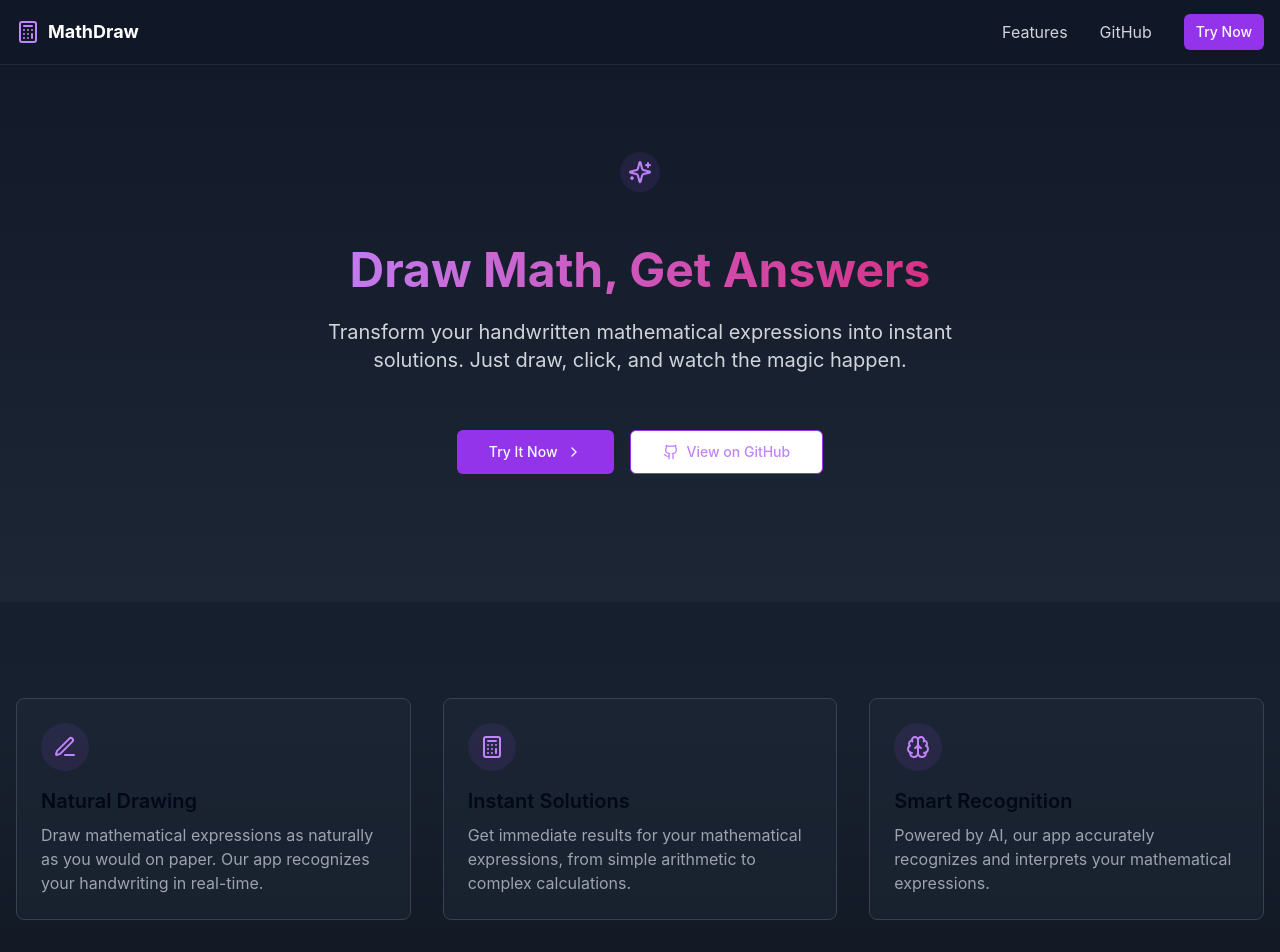
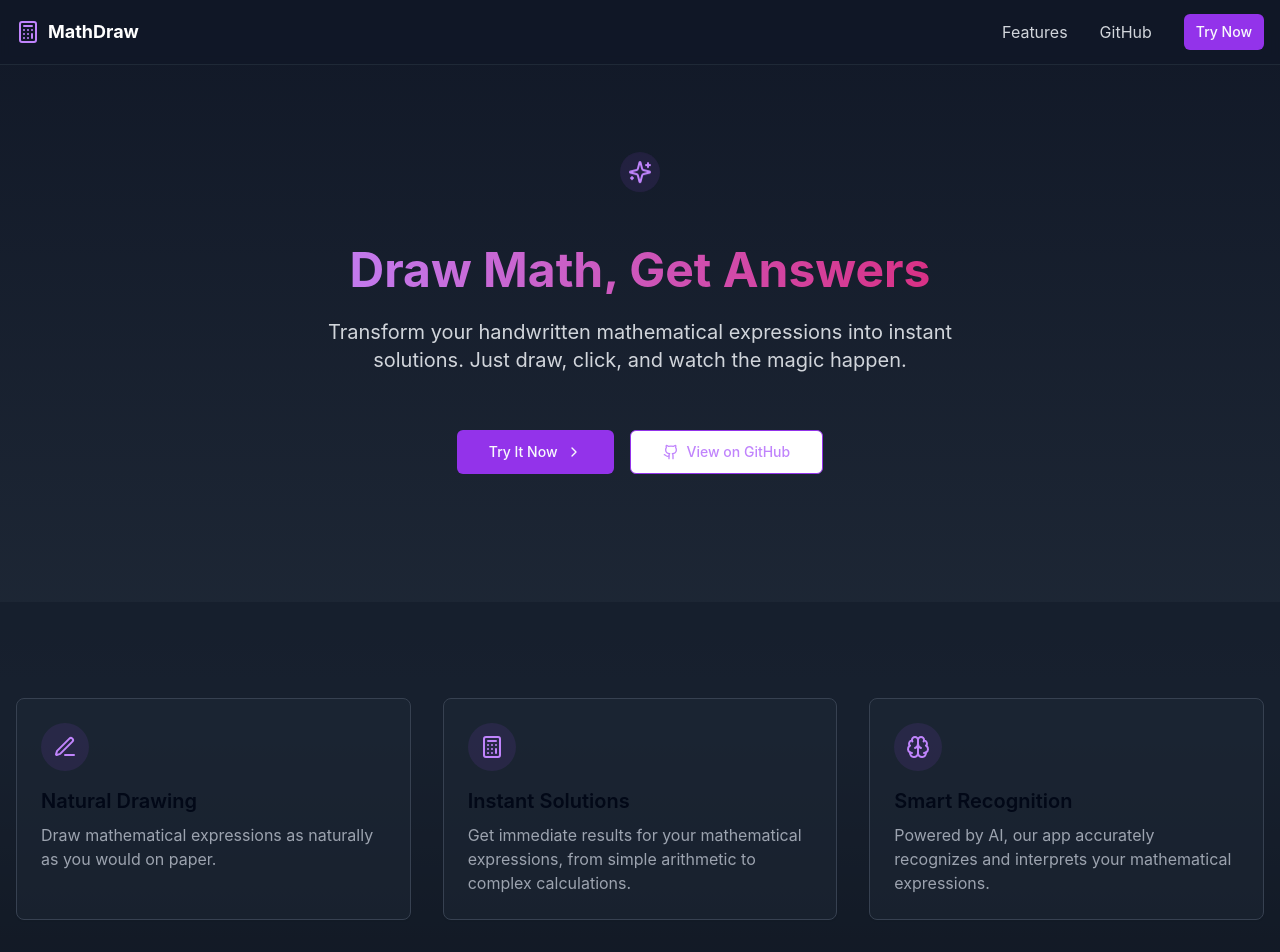
Before and after one commit to parasrainaa/ai-calc-fe, a React (Vite) app: page / in a window 1280 px wide. Shown: the top 952 px of the page. Built offline with nearby package versions, Linux system fonts and the light colour scheme.

Commit message:
landing page added

```diff
--- a/src/App.tsx
+++ b/src/App.tsx
@@ -1,24 +1,24 @@
-import {createBrowserRouter, RouterProvider} from 'react-router-dom';
+import {createBrowserRouter, Navigate, RouterProvider} from 'react-router-dom';
 import '@mantine/core/styles.css';
 import { MantineProvider } from '@mantine/core';
 import '@/index.css';
 import LandingPage from '@/screens/home/landingPage';
-import Home from '@/screens/home';
+import Home from '@/screens/home/index';
 
 const paths = [
-    {
-        path: '/',
-        element: (
-          <LandingPage/>
-        )
-    },{
-      path:'/app',
-      element:(
-        <Home/>
-      )
-    }
+  {
+    path: '/',
+    element: <LandingPage/>
+  },
+  {
+    path:'/app',
+    element: <Home/>
+  },
+  {
+    path: '*',
+    element: <Navigate to="/" />
+  }
 ];
-
 const BrowserRouter = createBrowserRouter(paths);
 
 const App = () => {
--- a/src/screens/home/landingPage.tsx
+++ b/src/screens/home/landingPage.tsx
@@ -20,7 +20,7 @@ const LandingPage = () => {
   const navigation = [
     { name: 'Features', href: '#features' },
     // { name: 'Demo', href: '#demo' },
-    { name: 'GitHub', href: 'https://github.com/ParasRaina01/ai' },
+    { name: 'GitHub', href: '/https://github.com/ParasRaina01/ai-calc-fe//ai' },
   ];
 
   return (
@@ -135,7 +135,7 @@ const LandingPage = () => {
                 <h3 className="text-xl font-semibold mb-2">Natural Drawing</h3>
                 <p className="text-gray-400">
                   Draw mathematical expressions as naturally as you would on paper.
-                  Our app recognizes your handwriting in real-time.
+                  {/* Our app recognizes your handwriting in real-time. */}
                 </p>
               </CardContent>
             </Card>
```
